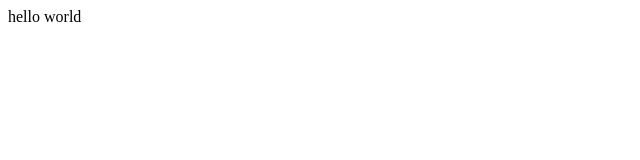
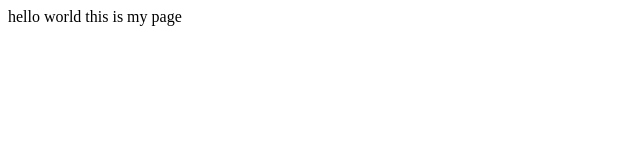
Before and after one commit to AsiaSDK/lecture0, a plain HTML site: page hello.html in a window 1280 px wide. Shown: the whole page, without its empty margins (0-640 px from the left). Drawn offline with Linux system fonts and the light colour scheme.

Commit message:
Update hello.html

```diff
--- a/hello.html
+++ b/hello.html
@@ -4,6 +4,6 @@
         <title>My Web Page </title>
     </head>
     <body>
-        hello world
+        hello world this is my page
     </body>
 </html>
```
